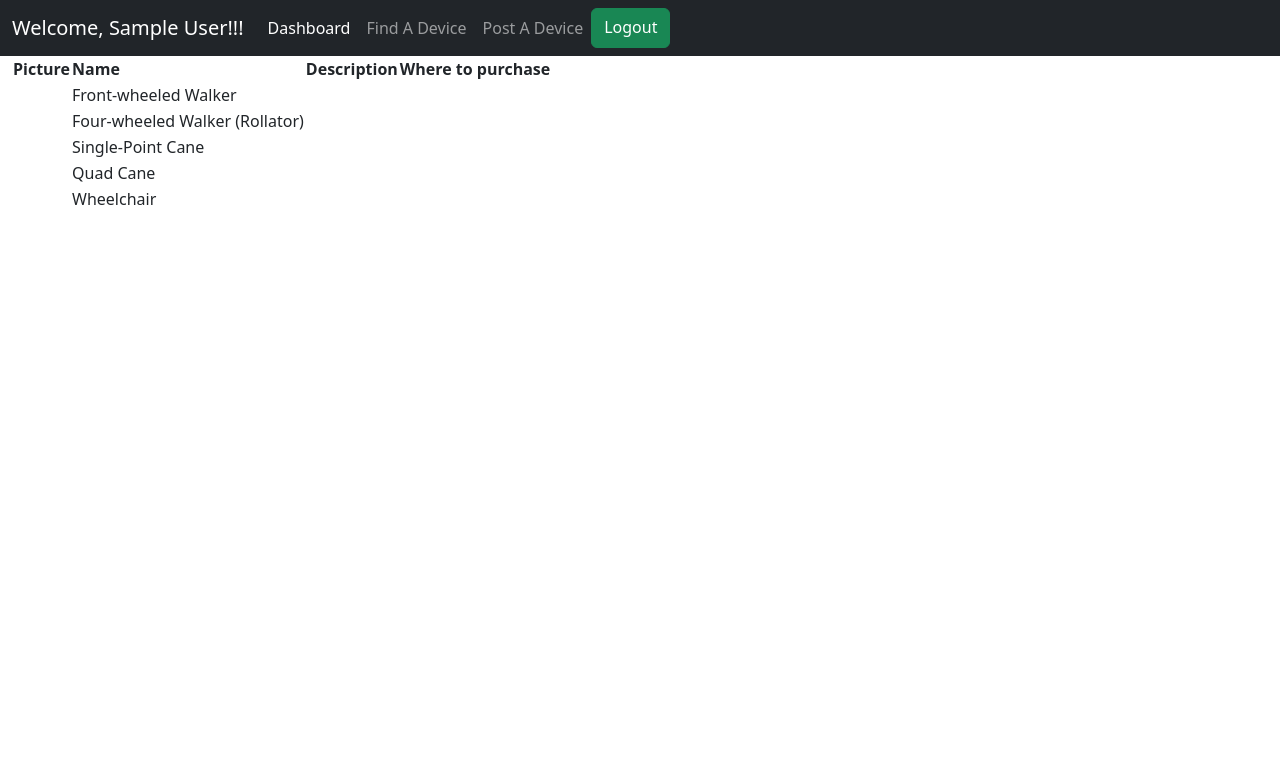
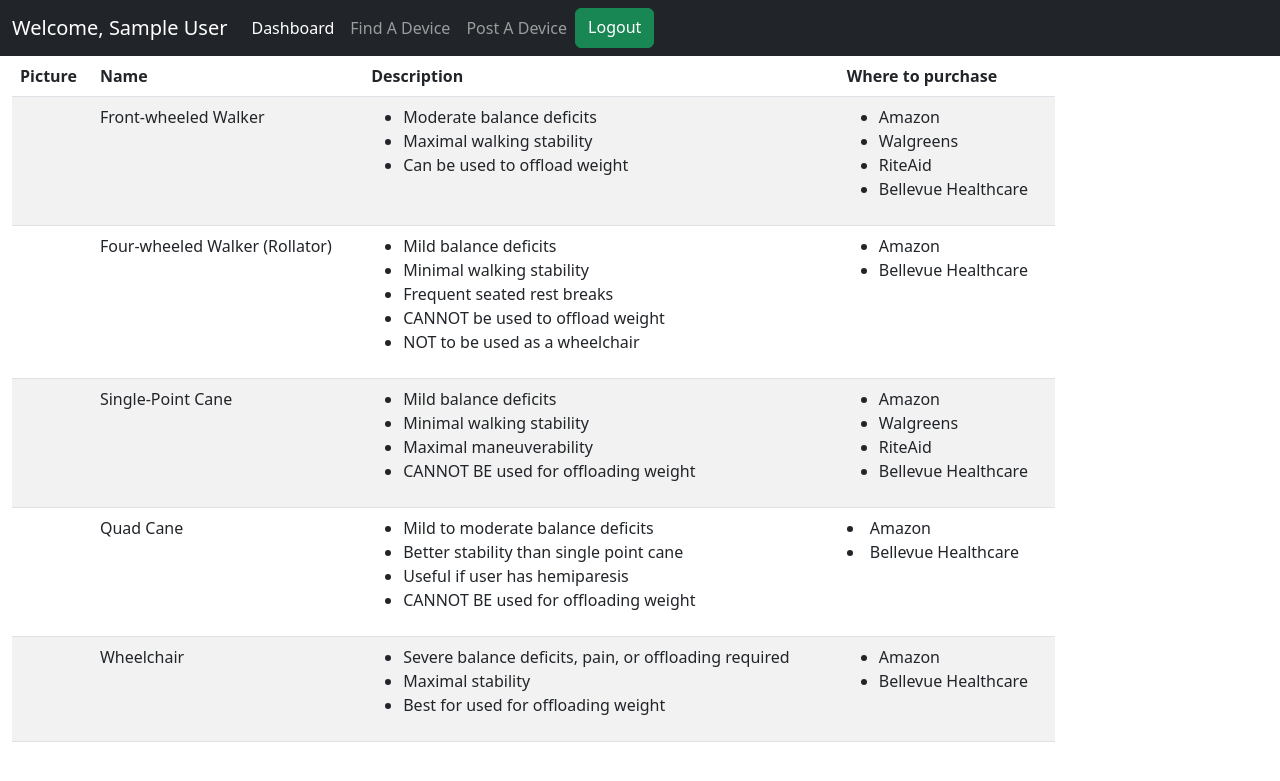
Before and after one commit to jlgregg1/dme_project, a Flask app: page /learn in a window 1280 px wide. Shown: the top 781 px of the page. Run offline with Flask 2, Linux system fonts and the light colour scheme; the visitor is signed in with stand-in values (Sample User, id 1).

Commit message:
formatted learn table

```diff
--- a/flask_app/templates/dashboard.html
+++ b/flask_app/templates/dashboard.html
@@ -11,7 +11,7 @@
 <body>
     <nav class="navbar navbar-expand-lg navbar-dark bg-dark">
         <div class="container-fluid">
-            <a class="navbar-brand" href="#">Welcome, {{session['first_name']}}!!!</a>
+            <a class="navbar-brand" href="#">Welcome, {{session['first_name']}}</a>
             <button class="navbar-toggler" type="button" data-bs-toggle="collapse" data-bs-target="#navbarNavAltMarkup" aria-controls="navbarNavAltMarkup" aria-expanded="false" aria-label="Toggle navigation">
                 <span class="navbar-toggler-icon"></span>
             </button>
@@ -28,6 +28,9 @@
                     </li>
                     <li class="nav-item">
                         <a class="nav-link" href="/learn">Learn About Devices</a>
+                    </li>
+                    <li class = "nav-item">
+                        <a href = "/logout" class = "btn btn-success">Logout</a>
                     </li>
                 </ul>
             </div>
--- a/flask_app/templates/edit.html
+++ b/flask_app/templates/edit.html
@@ -10,7 +10,7 @@
 <body>
     <nav class="navbar navbar-expand-lg navbar-dark bg-dark">
         <div class="container-fluid">
-            <a class="navbar-brand" href="#">Welcome, {{session['first_name']}}!!!</a>
+            <a class="navbar-brand" href="#">Welcome, {{session['first_name']}}</a>
             <button class="navbar-toggler" type="button" data-bs-toggle="collapse" data-bs-target="#navbarNavAltMarkup" aria-controls="navbarNavAltMarkup" aria-expanded="false" aria-label="Toggle navigation">
                 <span class="navbar-toggler-icon"></span>
             </button>
--- a/flask_app/templates/find.html
+++ b/flask_app/templates/find.html
@@ -10,7 +10,7 @@
 <body>
     <nav class="navbar navbar-expand-lg navbar-dark bg-dark">
         <div class="container-fluid">
-            <a class="navbar-brand" href="#">Welcome, {{session['first_name']}}!!!</a>
+            <a class="navbar-brand" href="#">Welcome, {{session['first_name']}}</a>
             <button class="navbar-toggler" type="button" data-bs-toggle="collapse" data-bs-target="#navbarNavAltMarkup" aria-controls="navbarNavAltMarkup" aria-expanded="false" aria-label="Toggle navigation">
                 <span class="navbar-toggler-icon"></span>
             </button>
--- a/flask_app/templates/index.html
+++ b/flask_app/templates/index.html
@@ -10,7 +10,7 @@
 <body>
     <div class="container-fluid">
         <div class="row">
-            <div class="col-6" style = "background-color: aqua;">
+            <div class="col-6">
                 <h2>Register:</h2>
                 <form action = "/add_user_to_db" method = "POST">
                     <div class="mb-3">
@@ -45,7 +45,7 @@
                     {% endif %}
                 {% endwith %}
             </div>
-            <div class="col-4" style = "background-color: darkblue; color: white;">
+            <div class="col-4" style = "background-color: black; color: white;">
                 <h2>Login:</h2>
                 <form action = "/login" method = "POST">
                     <div class="mb-3">
--- a/flask_app/templates/learn.html
+++ b/flask_app/templates/learn.html
@@ -10,7 +10,7 @@
 <body>
     <nav class="navbar navbar-expand-lg navbar-dark bg-dark">
         <div class="container-fluid">
-            <a class="navbar-brand" href="#">Welcome, {{session['first_name']}}!!!</a>
+            <a class="navbar-brand" href="#">Welcome, {{session['first_name']}}</a>
             <button class="navbar-toggler" type="button" data-bs-toggle="collapse" data-bs-target="#navbarNavAltMarkup" aria-controls="navbarNavAltMarkup" aria-expanded="false" aria-label="Toggle navigation">
                 <span class="navbar-toggler-icon"></span>
             </button>
@@ -27,7 +27,7 @@
     <div class="container-fluid">
         <div class="row">
             <div class="col-10">
-                <table>
+                <table class = "table table-striped">
                     <thead>
                         <tr>
                             <th>Picture</th>
@@ -40,32 +40,91 @@
                         <tr>
                             <td></td>
                             <td>Front-wheeled Walker</td>
-                            <td></td>
-                            <td></td>
+                            <td>
+                                <ul>
+                                    <li>Moderate balance deficits</li>
+                                    <li>Maximal walking stability</li>
+                                    <li>Can be used to offload weight</li>
+                                </ul>
+                            </td>
+                            <td>
+                                <ul>
+                                    <li>Amazon</li>
+                                    <li>Walgreens</li>
+                                    <li>RiteAid</li>
+                                    <li>Bellevue Healthcare</li>
+                                </ul>
+                            </td>
                         </tr>
                         <tr>
                             <td></td>
                             <td>Four-wheeled Walker (Rollator)</td>
-                            <td></td>
-                            <td></td>
+                            <td>
+                                <ul>
+                                    <li>Mild balance deficits</li>
+                                    <li>Minimal walking stability</li>
+                                    <li>Frequent seated rest breaks</li>
+                                    <li>CANNOT be used to offload weight</li>
+                                    <li>NOT to be used as a wheelchair</li>
+                                </ul>
+                            </td>
+                            <td>
+                                <ul>
+                                    <li>Amazon</li>
+                                    <li>Bellevue Healthcare</li>
+                                </ul>
+                            </td>
                         </tr>
                         <tr>
                             <td></td>
                             <td>Single-Point Cane</td>
-                            <td></td>
-                            <td></td>
+                            <td>
+                                <ul>
+                                    <li>Mild balance deficits</li>
+                                    <li>Minimal walking stability</li>
+                                    <li>Maximal maneuverability</li>
+                                    <li>CANNOT BE used for offloading weight</li>
+                                </ul>
+                            </td>
+                            <td>
+                                <ul>
+                                    <li>Amazon</li>
+                                    <li>Walgreens</li>
+                                    <li>RiteAid</li>
+                                    <li>Bellevue Healthcare</li>
+                                </ul>
+                            </td>
                         </tr>
                         <tr>
                             <td></td>
                             <td>Quad Cane</td>
-                            <td></td>
-                            <td></td>
+                            <td>
+                                <ul>
+                                    <li>Mild to moderate balance deficits</li>
+                                    <li>Better stability than single point cane</li>
+                                    <li>Useful if user has hemiparesis</li>
+                                    <li>CANNOT BE used for offloading weight</li>
+                                </ul>
+                            <td>
+                                <li>Amazon</li>
+                                <li>Bellevue Healthcare</li>
+                            </td>
                         </tr>
                         <tr>
                             <td></td>
                             <td>Wheelchair</td>
-                            <td></td>
-                            <td></td>
+                            <td>
+                                <ul>
+                                    <li>Severe balance deficits, pain, or offloading required</li>
+                                    <li>Maximal stability</li>
+                                    <li>Best for used for offloading weight</li>
+                                </ul>
+                            <td>
+                                <ul>
+                                    <li>Amazon</li>
+                                    <li>Bellevue Healthcare</li>
+                                </ul>
+                            </td>
                         </tr>
                     </tbody>
                 </table>
--- a/flask_app/templates/post.html
+++ b/flask_app/templates/post.html
@@ -10,7 +10,7 @@
 <body>
     <nav class="navbar navbar-expand-lg navbar-dark bg-dark">
         <div class="container-fluid">
-            <a class="navbar-brand" href="#">Welcome, {{session['first_name']}}!!!</a>
+            <a class="navbar-brand" href="#">Welcome, {{session['first_name']}}</a>
             <button class="navbar-toggler" type="button" data-bs-toggle="collapse" data-bs-target="#navbarNavAltMarkup" aria-controls="navbarNavAltMarkup" aria-expanded="false" aria-label="Toggle navigation">
                 <span class="navbar-toggler-icon"></span>
             </button>
--- a/flask_app/templates/results.html
+++ b/flask_app/templates/results.html
@@ -10,7 +10,7 @@
 <body>
     <nav class="navbar navbar-expand-lg navbar-dark bg-dark">
         <div class="container-fluid">
-            <a class="navbar-brand" href="#">Welcome, {{session['first_name']}}!!!</a>
+            <a class="navbar-brand" href="#">Welcome, {{session['first_name']}}</a>
             <button class="navbar-toggler" type="button" data-bs-toggle="collapse" data-bs-target="#navbarNavAltMarkup" aria-controls="navbarNavAltMarkup" aria-expanded="false" aria-label="Toggle navigation">
                 <span class="navbar-toggler-icon"></span>
             </button>
```
